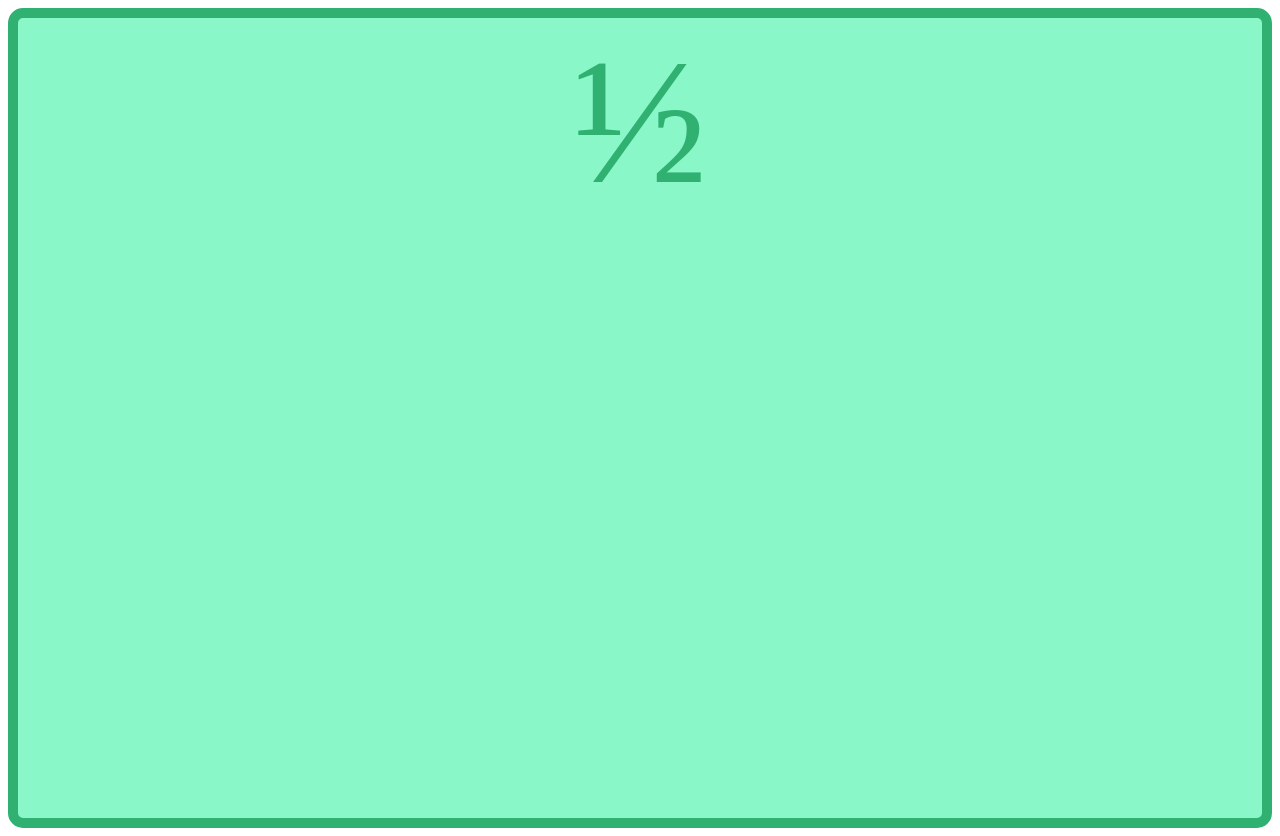
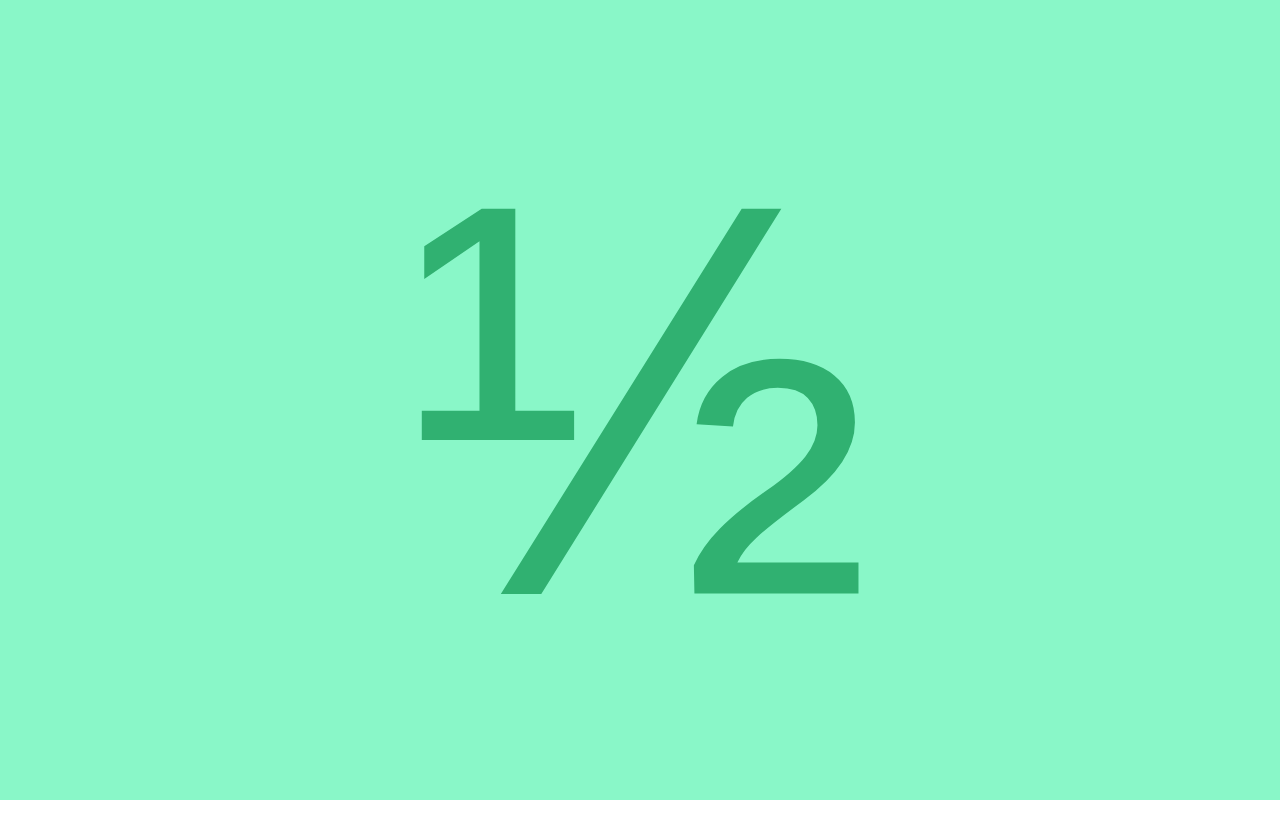
Before and after one commit to zamomin/planning-poker, a plain HTML site: page index.html in a window 1280 px wide. After the commit the page ends 800 px from the top, so only its background shows below. Drawn offline with Linux system fonts and the light colour scheme.

Commit message:
add view: card-open-on-table

```diff
--- a/index.html
+++ b/index.html
@@ -5,20 +5,28 @@
   <meta charset="utf-8">
   <title>The HTML5 Herald</title>
   <style type="text/css">
+  body, html {
+    margin: 0;
+    padding: 0;
+    height: 100%;
+  }
   .card {
-    height: 100vh;
-    border: 10px solid #30b171;
-    border-radius:15px;
-    font-family: serif;
-    font-size: 180px;
+    height: 100%;
     background-color: #89f7c8;
+    text-align: center;
+    display: table;
+    width: 100%;
+  }
+  .card span {
+    font-family: sans-serif;
+    font-size: 35em;
     color:#30b171;
-    text-align: center;
+    display: table-cell;
     vertical-align: middle;
   }
   </style>
 </head>
 <body>
-  <div class="card">½</div>
+  <div class="card"><span>½</span></div>
 </body>
 </html>
```
